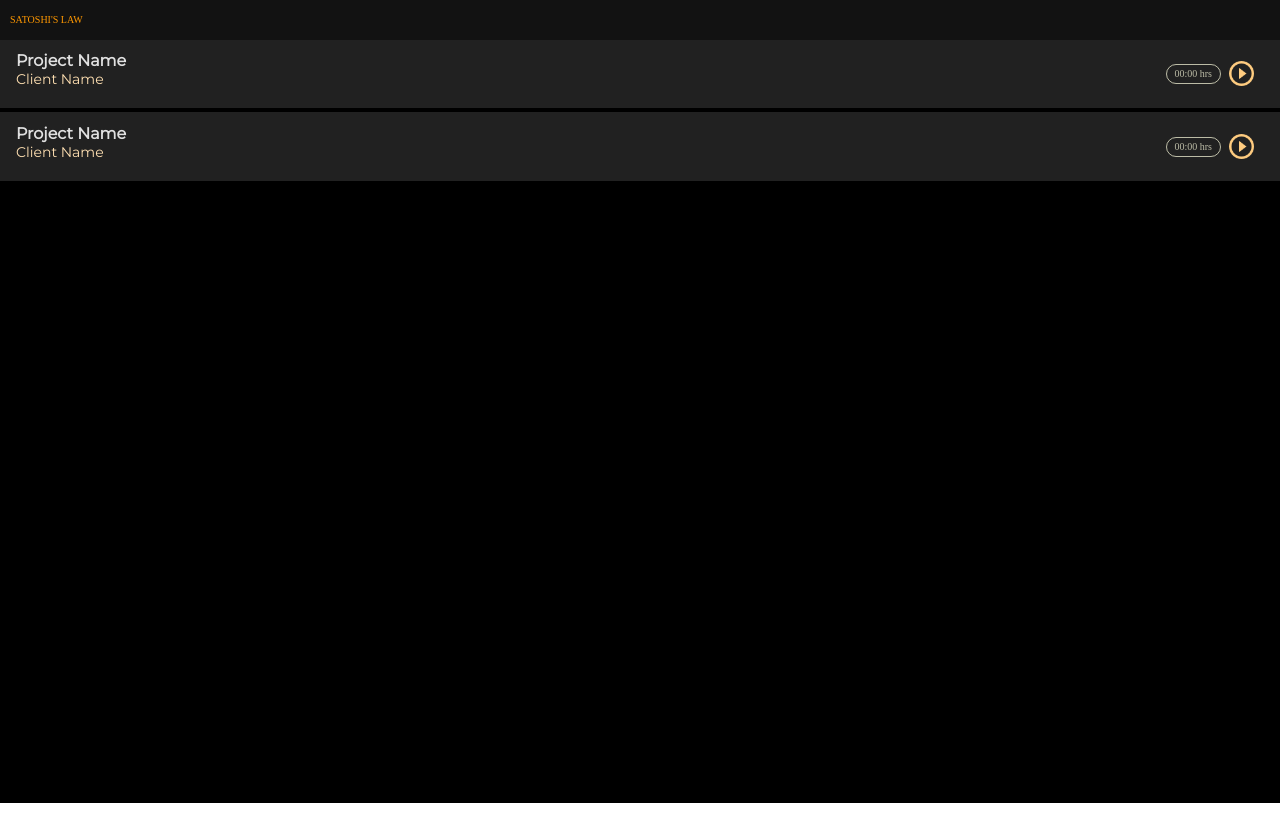
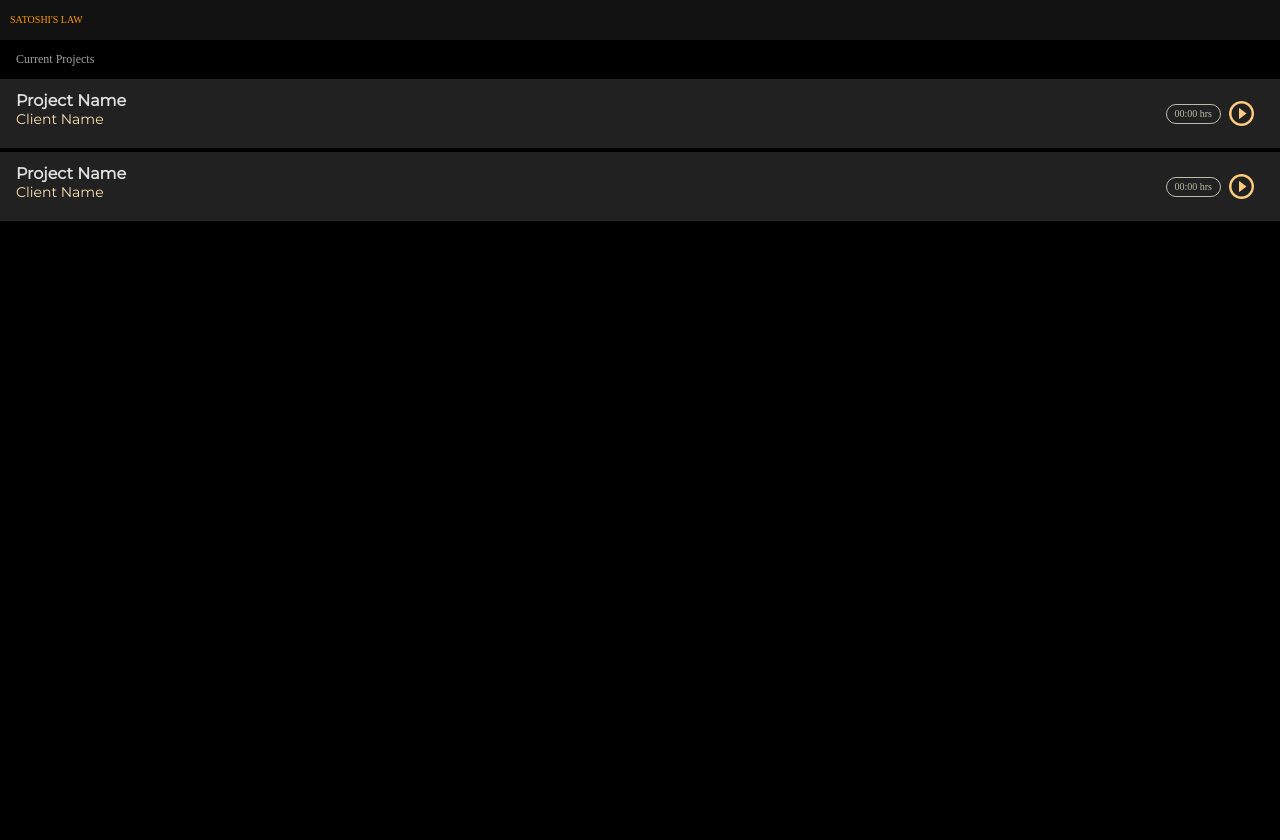
Before and after one commit to satoshi-s-law/frontend, a React (Create React App) app: page / in a window 1280 px wide. Before the commit the page ends 803 px from the top, so only its background shows below. Built offline with nearby package versions, Linux system fonts and the light colour scheme.

Commit message:
fixed current project from not showing because of header

```diff
--- a/src/components/projectlist/ProjectList.jsx
+++ b/src/components/projectlist/ProjectList.jsx
@@ -6,7 +6,8 @@ const useStyles = makeStyles({
   projectListContainer: {
     background: '#000',
     height: '800px',
-
+    marginTop: '20px',
+    paddingTop:'20px'
   },
   projectname: {
     color: '#E0E0E0',
@@ -71,14 +72,13 @@ export default function ProjectList() {
       <p style={{
         color: '#9F9F9F',
         fontSize: '1.2rem',
-        margin: '3px 0',
+        margin: '3px 6px',
         padding: '10px',
       }}
       >
-Current Projects
+Current Projects</p>
+      <div className={classes.projectcontainer}>
 
-      </p>
-      <div className={classes.projectcontainer}>
         <div>
           <p className={classes.projectname}> Project Name</p>
           <p className={classes.clientname}>Client Name</p>
```
